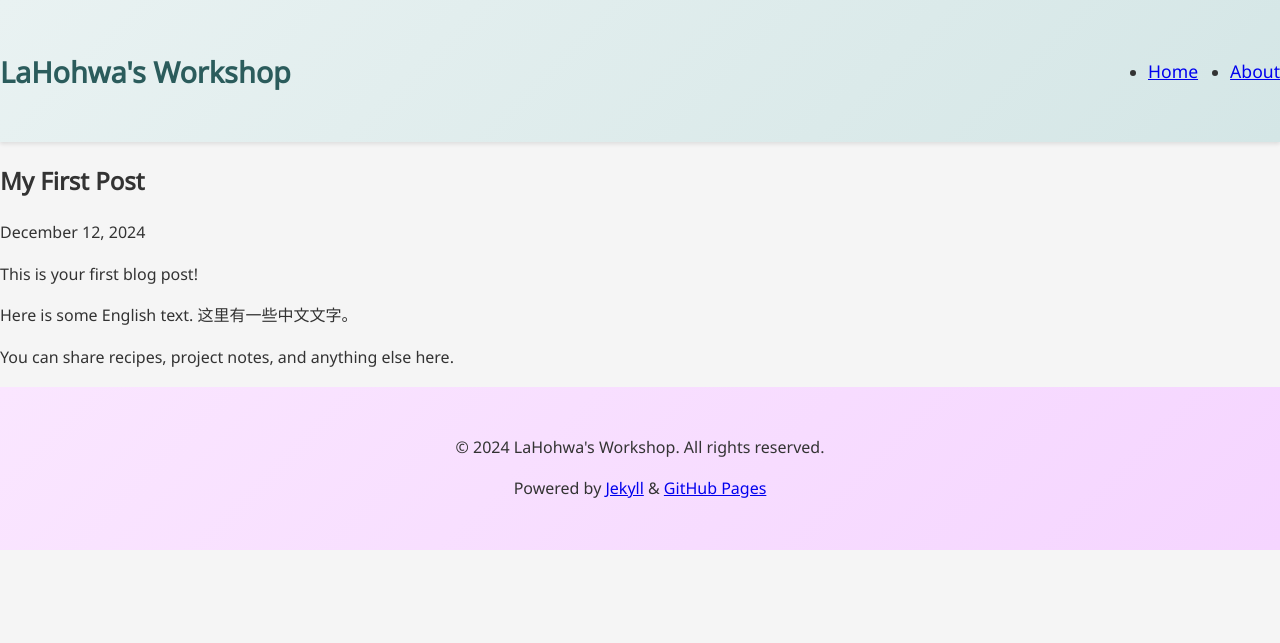
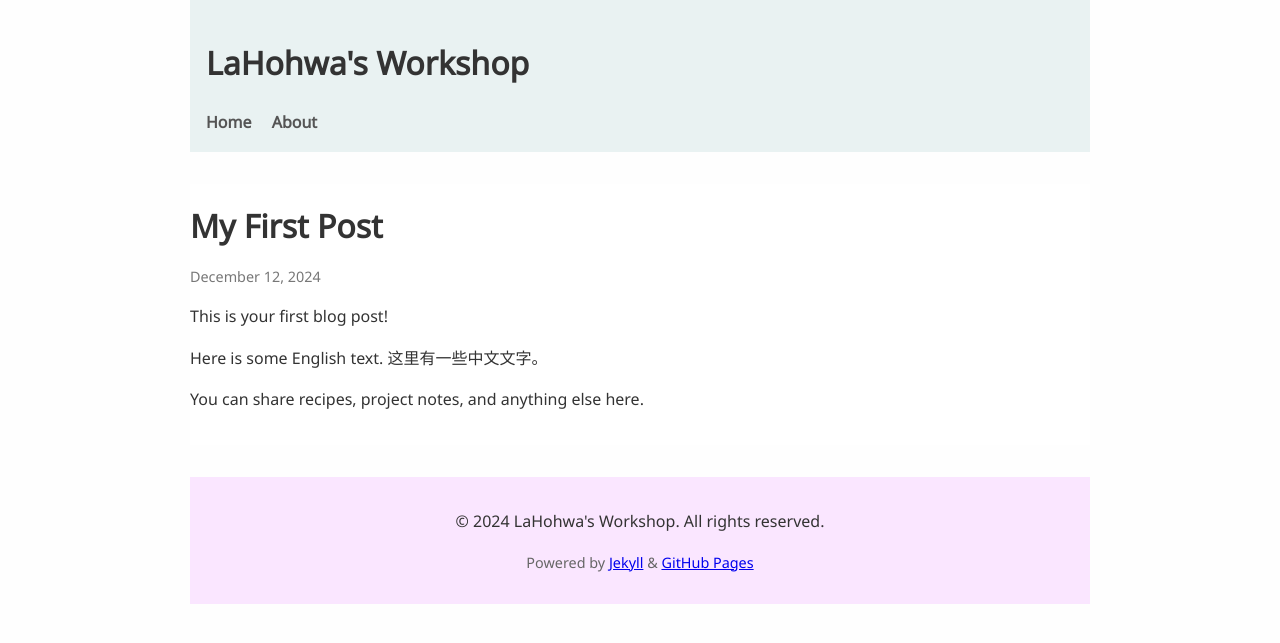
Before and after one commit to henryhsi/lahohwa_workshop, a Jekyll site: the page built from _posts/2024-12-12-test-post.md, in a window 1280 px wide. Shown: the top 643 px of the page. Built offline with Jekyll 4.4.1, drawn with Linux system fonts in a browser that asks for light colours.

Commit message:
update again (?)

```diff
--- a/_layouts/post.html
+++ b/_layouts/post.html
@@ -2,50 +2,11 @@
 layout: default
 ---
 <article class="post">
-  <div class="post-header">
-    {% if page.image %}
-      <div class="post-feature-image">
-        <img src="{{ page.image | relative_url }}" alt="{{ page.title }}">
-      </div>
-    {% endif %}
+  <header class="post-header">
     <h1 class="post-title">{{ page.title }}</h1>
-    <div class="post-metadata">
-      <span class="post-date">{{ page.date | date: "%B %d, %Y" }}</span>
-      {% if page.tags %}
-        <div class="post-tags">
-          {% for tag in page.tags %}
-            <span class="post-tag">{{ tag }}</span>
-          {% endfor %}
-        </div>
-      {% endif %}
-    </div>
-  </div>
+    <p class="post-date">{{ page.date | date: "%B %d, %Y" }}</p>
+  </header>
   <div class="post-content">
     {{ content }}
   </div>
 </article>
-
-{% if site.related_posts.size > 0 %}
-<section class="related-posts">
-  <h2>Related Posts</h2>
-  <div class="post-grid">
-    {% for post in site.related_posts limit:3 %}
-      <article class="post-card">
-        <div class="post-card-image">
-          {% if post.image %}
-            <img src="{{ post.image | relative_url }}" alt="{{ post.title }}">
-          {% else %}
-            <img src="{{ site.baseurl }}/assets/images/default-placeholder.jpg" alt="Default Image">
-          {% endif %}
-        </div>
-        <div class="post-card-content">
-          <h3><a href="{{ post.url | relative_url }}">{{ post.title }}</a></h3>
-          <div class="post-card-date">{{ post.date | date: "%B %d, %Y" }}</div>
-          <p class="post-card-excerpt">{{ post.excerpt | strip_html | truncate: 160 }}</p>
-          <a href="{{ post.url | relative_url }}" class="read-more">Read More</a>
-        </div>
-      </article>
-    {% endfor %}
-  </div>
-</section>
-{% endif %}
--- a/assets/css/style.css
+++ b/assets/css/style.css
@@ -1,221 +1,128 @@
-/* Base styles from original */
+/* Typography */
 body {
   font-family: 'Noto Sans', 'Noto Sans SC', sans-serif;
   margin: 0;
   padding: 0;
   line-height: 1.6;
-  background: #f5f5f5;
+  background: #fefefe;
   color: #333;
 }
 
-/* Enhanced Header */
-.site-header {
-  background: linear-gradient(135deg, #e9f2f2 0%, #d4e6e6 100%);
-  padding: 1.5rem 0;
-  box-shadow: 0 2px 4px rgba(0,0,0,0.1);
+h1, h2, h3, h4, h5, h6 {
+  color: #444;
 }
 
-.header-content {
-  display: flex;
-  justify-content: space-between;
-  align-items: center;
+/* Layout */
+.site-header, .site-footer, .site-main, .header-content, .footer-content {
+  max-width: 900px;
+  margin: 0 auto;
+  padding: 0 1rem;
+}
+
+/* Header */
+.site-header {
+  background: #e9f2f2; /* pastel teal */
+  padding: 1rem 0;
+  margin-bottom: 2rem;
 }
 
 .site-title a {
-  font-size: 1.8rem;
-  font-weight: 700;
-  color: #2b5c5c;
   text-decoration: none;
-  transition: color 0.3s ease;
-}
-
-.site-title a:hover {
-  color: #1a3d3d;
+  color: #333;
 }
 
 .site-nav ul {
-  display: flex;
-  gap: 2rem;
+  list-style: none;
+  margin: 0;
+  padding: 0;
+}
+
+.site-nav li {
+  display: inline-block;
+  margin-right: 1rem;
 }
 
 .site-nav a {
-  font-size: 1.1rem;
-  position: relative;
+  text-decoration: none;
+  color: #555;
+  font-weight: 600;
 }
 
-.site-nav a::after {
-  content: '';
-  position: absolute;
-  width: 0;
-  height: 2px;
-  bottom: -4px;
-  left: 0;
-  background-color: #2b5c5c;
-  transition: width 0.3s ease;
+.site-nav a:hover {
+  color: #333;
 }
 
-.site-nav a:hover::after {
-  width: 100%;
+/* Footer */
+.site-footer {
+  background: #fae6ff; /* pastel lavender */
+  padding: 1rem 0;
+  margin-top: 2rem;
+  text-align: center;
 }
 
-/* Card Grid Layout */
-.post-grid {
-  display: grid;
-  grid-template-columns: repeat(auto-fill, minmax(300px, 1fr));
-  gap: 2rem;
-  padding: 2rem 0;
+.footer-note {
+  font-size: 0.9rem;
+  color: #666;
 }
 
-.post-card {
-  background: white;
-  border-radius: 12px;
-  overflow: hidden;
-  box-shadow: 0 4px 6px rgba(0,0,0,0.1);
-  transition: transform 0.3s ease, box-shadow 0.3s ease;
+/* Main Content */
+.site-main {
+  background: #ffffff;
+  padding: 1rem 0;
 }
 
-.post-card:hover {
-  transform: translateY(-5px);
-  box-shadow: 0 6px 12px rgba(0,0,0,0.15);
+/* Post Listings */
+.post-list {
+  list-style: none;
+  margin: 0;
+  padding: 0;
 }
 
-.post-card-image {
-  width: 100%;
-  height: 200px;
-  background-color: #e9f2f2;
-  display: flex;
-  align-items: center;
-  justify-content: center;
-  overflow: hidden;
+.post-list-item {
+  margin-bottom: 1.5rem;
 }
 
-.post-card-image img {
-  width: 100%;
-  height: 100%;
-  object-fit: cover;
+.post-list-item h2 {
+  margin-bottom: 0.3rem;
 }
 
-.post-card-content {
-  padding: 1.5rem;
-}
-
-.post-card h2 {
-  margin: 0 0 0.5rem 0;
-  font-size: 1.4rem;
+.post-list-item a {
+  text-decoration: none;
   color: #2b5c5c;
 }
 
-.post-card-date {
-  font-size: 0.9rem;
-  color: #666;
+.post-list-item a:hover {
+  text-decoration: underline;
+}
+
+/* Post Page */
+.post-header {
   margin-bottom: 1rem;
 }
 
-.post-card-excerpt {
-  color: #555;
-  margin-bottom: 1.5rem;
-  display: -webkit-box;
-  -webkit-line-clamp: 3;
-  -webkit-box-orient: vertical;
-  overflow: hidden;
+.post-title {
+  margin: 0;
+  font-size: 2rem;
+  color: #333;
 }
 
-.post-card-tags {
-  display: flex;
-  gap: 0.5rem;
-  flex-wrap: wrap;
+.post-date {
+  font-size: 0.9rem;
+  color: #777;
+}
+
+.post-content p {
   margin-bottom: 1rem;
 }
 
-.post-tag {
-  background: #e9f2f2;
-  color: #2b5c5c;
-  padding: 0.3rem 0.8rem;
-  border-radius: 16px;
-  font-size: 0.9rem;
-}
-
-.read-more {
-  display: inline-block;
-  background: #2b5c5c;
-  color: white;
-  padding: 0.5rem 1rem;
-  border-radius: 6px;
-  text-decoration: none;
-  transition: background 0.3s ease;
-}
-
-.read-more:hover {
-  background: #1a3d3d;
-}
-
-/* Enhanced Footer */
-.site-footer {
-  background: linear-gradient(135deg, #fae6ff 0%, #f5d5ff 100%);
-  padding: 2rem 0;
-}
-
-.footer-content {
-  text-align: center;
-}
-
-/* Responsive Design */
-@media (max-width: 768px) {
-  .header-content {
-      flex-direction: column;
-      text-align: center;
-      gap: 1rem;
+/* Responsive */
+@media (max-width: 600px) {
+  .site-nav li {
+    display: block;
+    margin-bottom: 0.5rem;
   }
 
-  .site-nav ul {
-      flex-direction: column;
-      align-items: center;
-      gap: 1rem;
-  }
-
-  .post-grid {
-      grid-template-columns: 1fr;
-      padding: 1rem;
+  .post-title {
+    font-size: 1.5rem;
   }
 }
-
-/* Page Transitions */
-.site-main {
-  animation: fadeIn 0.5s ease-in-out;
-}
-
-@keyframes fadeIn {
-  from {
-      opacity: 0;
-      transform: translateY(20px);
-  }
-  to {
-      opacity: 1;
-      transform: translateY(0);
-  }
-}
-
-/* Category Pills */
-.category-filters {
-  display: flex;
-  gap: 1rem;
-  flex-wrap: wrap;
-  margin: 2rem 0;
-  justify-content: center;
-}
-
-.category-pill {
-  background: white;
-  border: 2px solid #2b5c5c;
-  color: #2b5c5c;
-  padding: 0.5rem 1.5rem;
-  border-radius: 24px;
-  cursor: pointer;
-  transition: all 0.3s ease;
-}
-
-.category-pill:hover,
-.category-pill.active {
-  background: #2b5c5c;
-  color: white;
-}
```
Also changed, not shown: index.md (+11 -49 lines).
